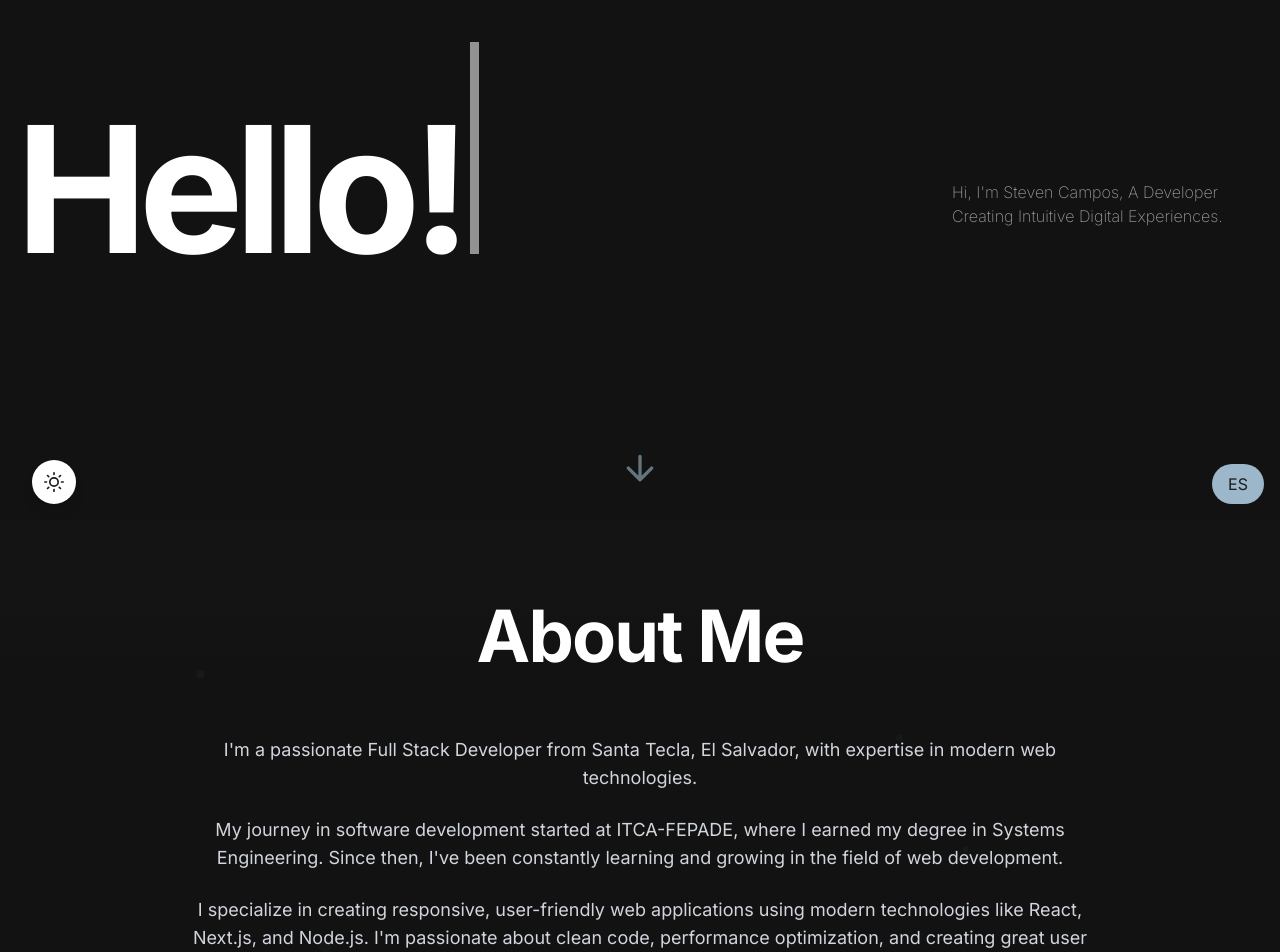
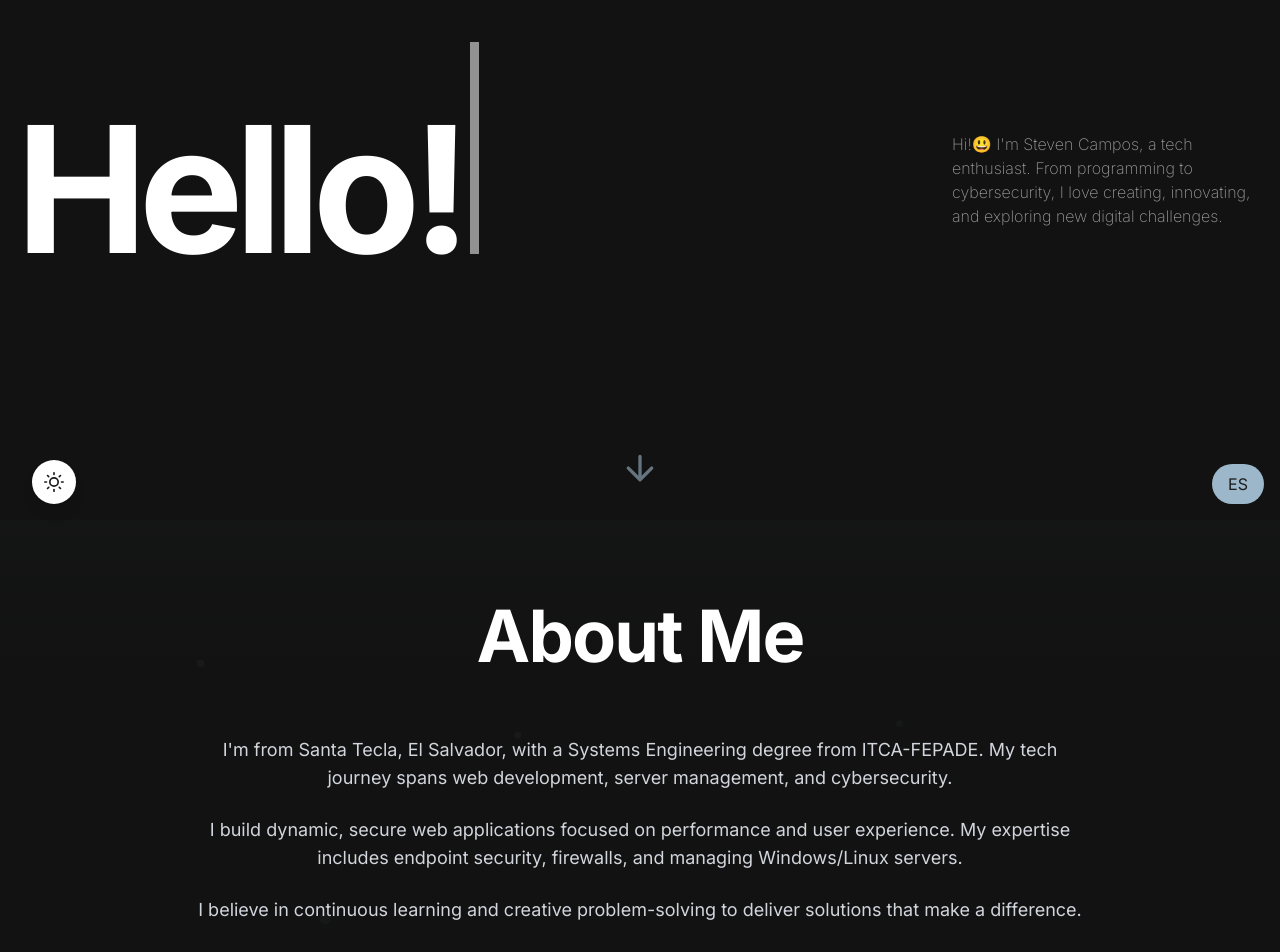
Before and after one commit to stevencampos15/NewPortfolio, a Next.js app: page / in a window 1280 px wide. Shown: the part 280-1232 px from the top of the page. Built offline with nearby package versions, Linux system fonts and the light colour scheme.

Commit message:
Make About section descriptions more concise in both languages

```diff
--- a/src/i18n/translations.ts
+++ b/src/i18n/translations.ts
@@ -12,15 +12,15 @@ export const translations = {
       hello: "Hello!",
       intro: "I'm Steven Campos",
       description: "Full Stack Developer passionate about creating modern web experiences",
-      aboutMe: "Hi, I'm Steven Campos, A Developer Creating Intuitive Digital Experiences.",
+      aboutMe: "Hi!😃 I'm Steven Campos, a tech enthusiast. From programming to cybersecurity, I love creating, innovating, and exploring new digital challenges.",
       contactButton: "Contact Me",
       projectsButton: "View Projects",
     },
     about: {
       title: "About Me",
-      description1: "I'm a passionate Full Stack Developer from Santa Tecla, El Salvador, with expertise in modern web technologies.",
-      description2: "My journey in software development started at ITCA-FEPADE, where I earned my degree in Systems Engineering. Since then, I've been constantly learning and growing in the field of web development.",
-      description3: "I specialize in creating responsive, user-friendly web applications using modern technologies like React, Next.js, and Node.js. I'm passionate about clean code, performance optimization, and creating great user experiences.",
+      description1: "I'm from Santa Tecla, El Salvador, with a Systems Engineering degree from ITCA-FEPADE. My tech journey spans web development, server management, and cybersecurity.",
+      description2: "I build dynamic, secure web applications focused on performance and user experience. My expertise includes endpoint security, firewalls, and managing Windows/Linux servers.",
+      description3: "I believe in continuous learning and creative problem-solving to deliver solutions that make a difference.",
       experience: "Experience",
       education: "Education",
       projects: "Projects",
@@ -69,15 +69,15 @@ export const translations = {
       hello: "¡Hola!",
       intro: "Soy Steven Campos",
       description: "Desarrollador Full Stack apasionado por crear experiencias web modernas",
-      aboutMe: "Hola, soy Steven Campos, un Desarrollador Creando Experiencias Digitales Intuitivas.",
+      aboutMe: "¡Hola!😃 Soy Steven Campos, un entusiasta de la tecnología. Desde la programación hasta la ciberseguridad, me encanta crear, innovar y explorar nuevos desafíos digitales.",
       contactButton: "Contáctame",
       projectsButton: "Ver Proyectos",
     },
     about: {
       title: "Acerca de Mí",
-      description1: "Soy un desarrollador Full Stack apasionado de Santa Tecla, El Salvador, con experiencia en tecnologías web modernas.",
-      description2: "Mi viaje en el desarrollo de software comenzó en ITCA-FEPADE, donde obtuve mi título en Ingeniería en Sistemas. Desde entonces, he estado constantemente aprendiendo y creciendo en el campo del desarrollo web.",
-      description3: "Me especializo en crear aplicaciones web responsivas y amigables usando tecnologías modernas como React, Next.js y Node.js. Me apasiona el código limpio, la optimización del rendimiento y crear grandes experiencias de usuario.",
+      description1: "Soy de Santa Tecla, El Salvador, con un título en Ingeniería de Sistemas de ITCA-FEPADE. Mi trayectoria abarca desarrollo web, administración de servidores y ciberseguridad.",
+      description2: "Construyo aplicaciones web dinámicas y seguras enfocadas en rendimiento y experiencia de usuario. Mi experiencia incluye seguridad de endpoints, firewalls y gestión de servidores Windows/Linux.",
+      description3: "Creo en el aprendizaje continuo y la resolución creativa de problemas para ofrecer soluciones que marquen la diferencia.",
       experience: "Experiencia",
       education: "Educación",
       projects: "Proyectos",
```
